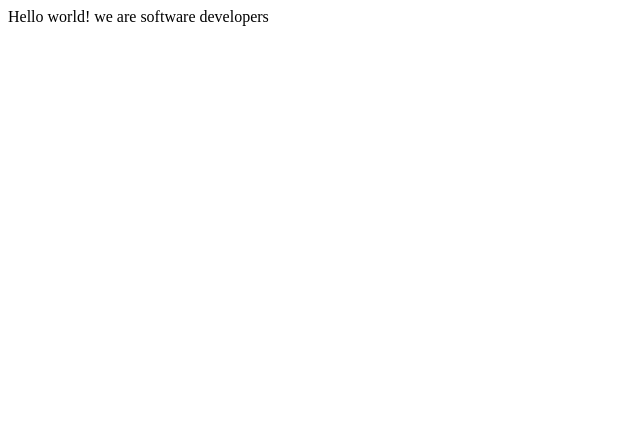
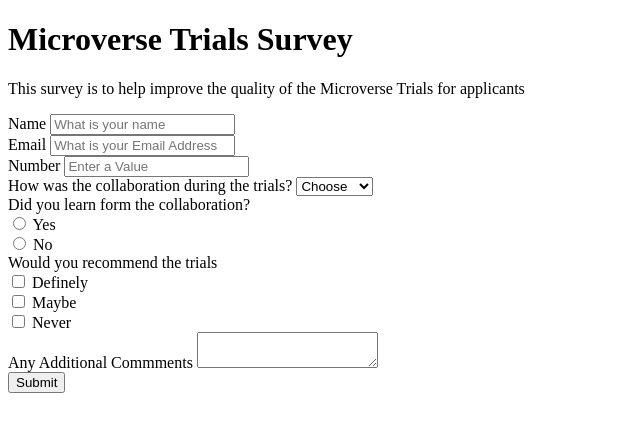
Before and after one commit to Daron976/microverse_trial, a plain HTML site: page index.html in a window 1280 px wide. Shown: the whole page, without its empty margins (0-640 px from the left). Drawn offline with Linux system fonts and the light colour scheme.

Commit message:
updated html

```diff
--- a/index.html
+++ b/index.html
@@ -9,21 +9,81 @@
   <body>
     <script src="https://cdn.freecodecamp.org/testable-projects-fcc/v1/bundle.js"></script>
 
-    Hello world!
-    we are software developers
+    <div>
+      <h1 id="title">Microverse Trials Survey</h1>
+      <p id="description">This survey is to help improve the quality of the Microverse Trials for applicants</p>
+    </div>
+    <div class="form">
+      <form id="survey-form">
 
-    <!--
+        <div>
+          <label id="name-label">Name</label>
+          <input id="name" type="text" class="formInput" placeholder="What is your name"/>
+        </div>
 
-    Hello Camper!
+        <div>
+          <label id="email-label">Email</label>
+          <input id="email" type="text" class="formInput" placeholder="What is your Email Address"/>
+        </div>
 
-    For now, the test suite only works in Chrome!
-    Please read the README below in the JS Editor before beginning.
-    Feel free to delete this message once you have read it.
-    Good luck and Happy Coding!
+        <div>
+          <label id="number-label">Number</label>
+          <input id="number" type="text" class="formInput" placeholder="Enter a Value" min="17" max="50"/>
+        </div>
 
-    - The freeCodeCamp Team
+        <div>
+          <label>How was the collaboration during the trials?</label>
+          <select id="dropdown">
+            <option>Choose</option>
+            <option>Bad</option>
+            <option>Fair</option>
+            <option>Good</option>
+            <option>Excellent</option>
+          </select>
+        </div>
 
-    -->
+        <div class="radioInput">
+          <label>Did you learn form the collaboration?</label>
+          <div class="radio">
+            <input type="radio" name="input-yes"/>
+            <label>Yes</label>
+          </div>
+
+          <div class="radio">
+            <input type="radio" name="input-no"/>
+            <label>No</label>
+          </div>
+        </div>
+
+        <div>
+          <label>Would you recommend the trials</label>
+          <div class="checkbox">
+            <input type="checkbox" name="checkbox-input" value="2"/>
+            <label>Definely</label>
+          </div>
+
+          <div class="checkbox">
+            <input type="checkbox" name="checkbox-input" value="1"/>
+            <label>Maybe</label>
+          </div>
+
+          <div class="checkbox">
+            <input type="checkbox" name="checkbox-input" value="0"/>
+            <label>Never</label>
+          </div>
+        </div>
+
+        <div class="text">
+          <label>Any Additional Commments</label>
+          <textarea></textarea>
+        </div>
+
+        <div>
+          <button id="submit">Submit</button>
+        </div>
+
+      </form>
+    </div>
     <script  src="js/index.js"></script>
   </body>
 </html>
```
